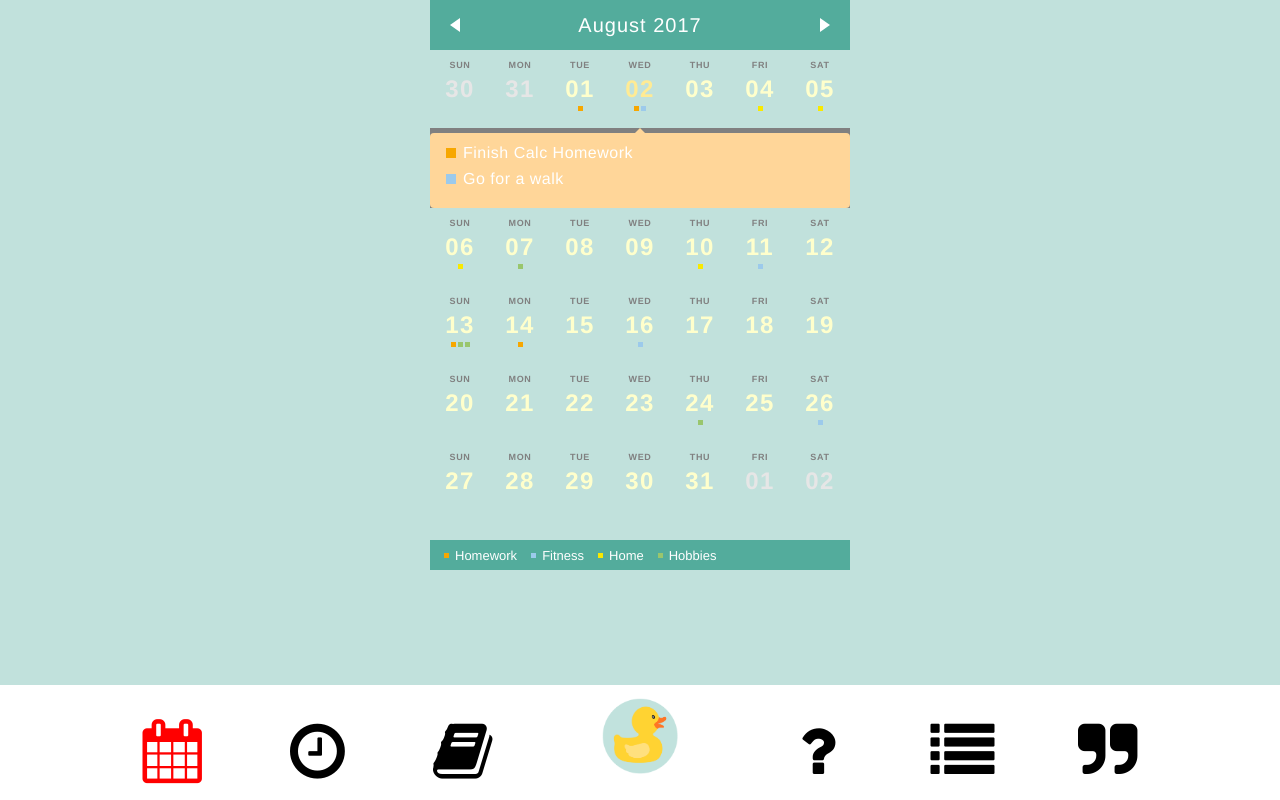
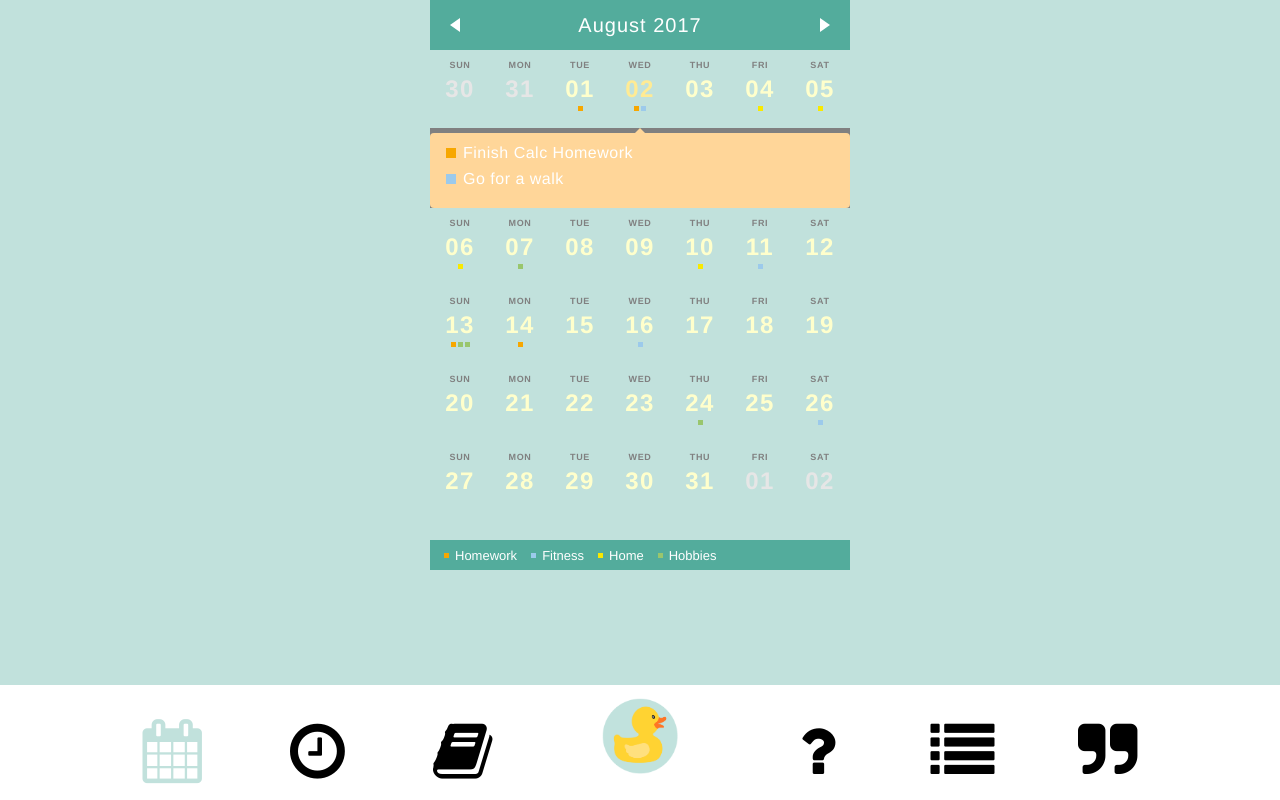
Before and after one commit to shirleyma0/proDUCKtivity, a plain HTML site: page calendar.html in a window 1280 px wide. Drawn offline with nearby package versions, Linux system fonts and the light colour scheme.

Commit message:
Update calendar.html

```diff
--- a/calendar.html
+++ b/calendar.html
@@ -19,7 +19,7 @@
 
 </body>
 <div class="navbar">
-  <button><a href="calendar.html"><i class="fa fa-calendar" style="color:red" aria-hidden="true"></i></a></button>
+  <button><a href="calendar.html"><i class="fa fa-calendar" style="color:#C1E1DC" aria-hidden="true"></i></a></button>
   <button><a href="timer.html"><i class="fa fa-clock-o" aria-hidden="true"></i></a></button>
   <button><a href="book.html"><i class="fa fa-book" aria-hidden="true"></i></a></button>
   <button style="width:16vw"><a href="index.html"><img src="duck1.png" id="duck"></a></button>
```
